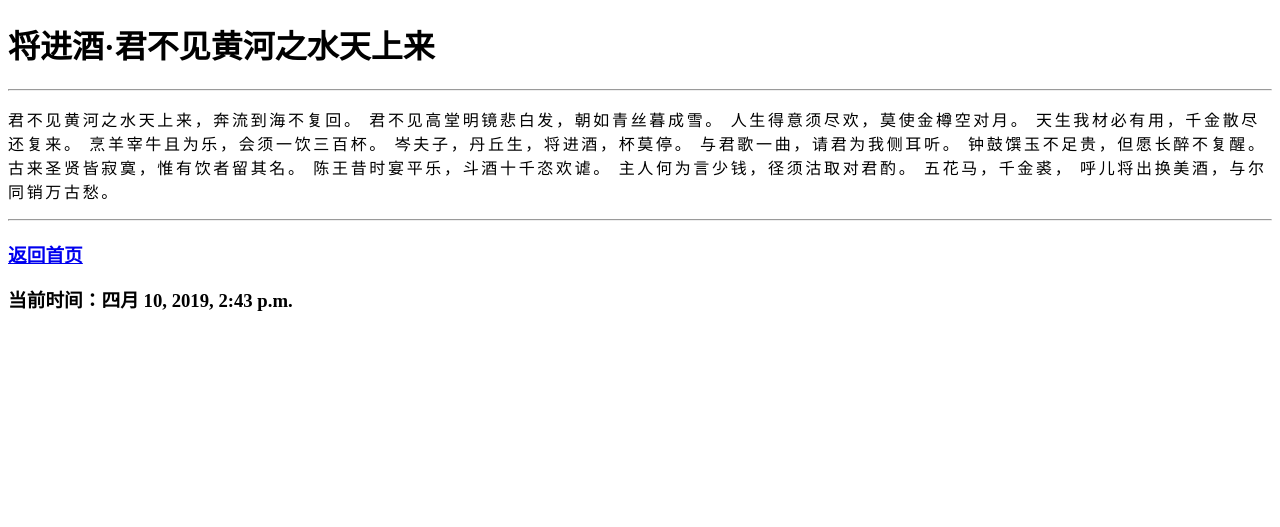
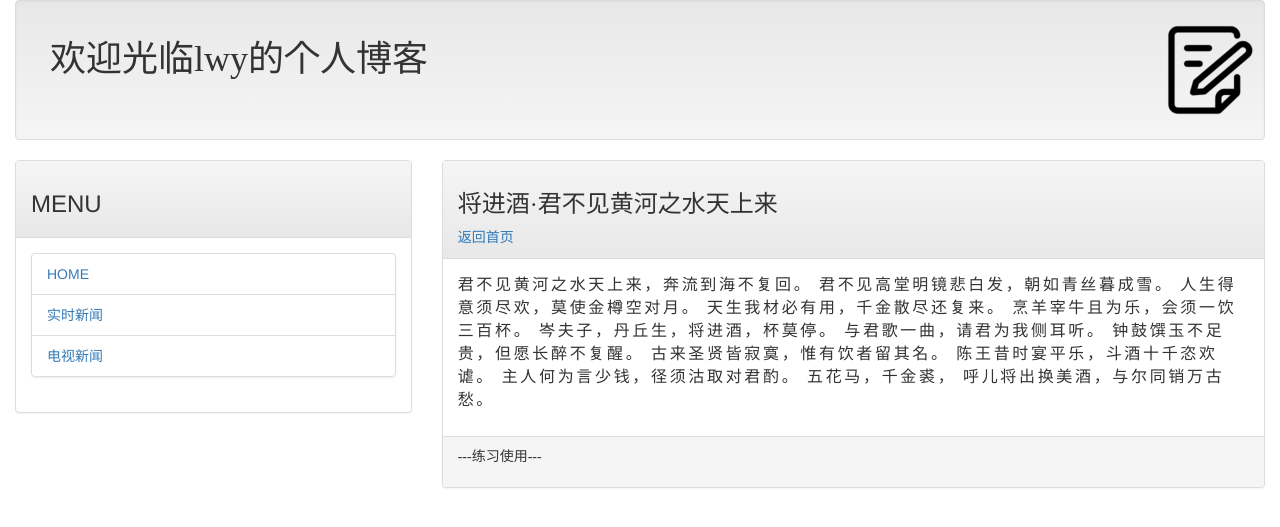
Before and after one commit to stringlwy/myweb, a Django app: the page made by mainsite/views.py in a window 1280 px wide. Shown: the top 527 px of the page. Run offline with Django 3.2, Linux system fonts and the light colour scheme; data comes from the database, SQL or seed files in the repository.

Commit message:
2019.4.10

```diff
--- a/mainsite/views.py
+++ b/mainsite/views.py
@@ -16,7 +16,7 @@ def homepage(request):
 
 def showpost(request, slug):
     template = get_template('post.html')
-    now = datetime.now()
+    # now = datetime.now()
     try:
         post = Post.objects.get(slug=slug)
         if post is not None:
--- a/myweb/__init__.py
+++ b/myweb/__init__.py
@@ -0,0 +1,2 @@
+import pymysql
+pymysql.install_as_MySQLdb()
--- a/templates/base.html
+++ b/templates/base.html
@@ -1,13 +1,72 @@
 <!-- base.html -->
 <!DOCTYPE html>
-<html lang="en">
+<html>
 <head>
     <meta charset="UTF-8">
     <title>
-        {}
+        {% block title %} {% endblock %}
     </title>
+    <script src="//code.jquery.com/jquery-1.12.0.min.js"></script>
+    <script src="//code.jquery.com/jquery-migrate-1.2.1.min.js"></script>
+    <!-- 最新版本的 Bootstrap 核心 CSS 文件 -->
+    <link rel="stylesheet" href="https://cdn.jsdelivr.net/npm/bootstrap@3.3.7/dist/css/bootstrap.min.css"
+          integrity="sha384-BVYiiSIFeK1dGmJRAkycuHAHRg32OmUcww7on3RYdg4Va+PmSTsz/K68vbdEjh4u"
+          crossorigin="anonymous">
+
+    <!-- 可选的 Bootstrap 主题文件 -->
+    <link rel="stylesheet" href="https://cdn.jsdelivr.net/npm/bootstrap@3.3.7/dist/css/bootstrap-theme.min.css"
+          integrity="sha384-rHyoN1iRsVXV4nD0JutlnGaslCJuC7uwjduW9SVrLvRYooPp2bWYgmgJQIXwl/Sp"
+          crossorigin="anonymous">
+    <!-- 最新的 Bootstrap 核心 JavaScript 文件 -->
+    <script src="https://cdn.jsdelivr.net/npm/bootstrap@3.3.7/dist/js/bootstrap.min.js"
+        integrity="sha384-Tc5IQib027qvyjSMfHjOMaLkfuWVxZxUPnCJA7l2mCWNIpG9mGCD8wGNIcPD7Txa"
+        crossorigin="anonymous"></script>
 </head>
 <body>
+    <div class="container-fluid">
+        {% include 'header.html' %}
+        <div class="row">
+        <div class="col-sm-4 col-md-4">
+            <div class="panel panel-default">
+                <div class="panel-heading">
+                    <h3>
+                        MENU
+                    </h3>
+            </div>
+            <div class="panel-body">
+                <div class="list-group">
+                    <li class="list-group-item">
+                        <a href="/">HOME</a>
+                    </li>
+                    <li class="list-group-item">
+                        <a href="http://tar.so/news">实时新闻</a>
 
+                    </li>
+                    <li class="list-group-item">
+                        <a href="http://tar.so/news">电视新闻</a>
+                    </li>
+                </div>
+                <script type="text/javascript" src="http://www.weather.com.cn/weather1d/101220101.shtml&amp;tft=3&amp;dd=0&amp;wid=&amp;
+                        pid=0&amp;proid=0&amp;bc=FFFFFF&amp;tc=000000&amp;brd1=012B6B&amp;lnk=135D9E&amp;hc=FFFFFF&amp;
+                        hfc=2853A8&amp;btn=C99700&amp;ww=190&amp;wne=6&amp;srefs=0"></script><noscript>
+                        <a href="http://www.weather.com.cn/">Live Traffic Stats</a></noscript>
+            </div>
+        </div>
+        </div>
+            <div class="col-sm-8  col-md-8">
+                <div class="panel panel-default">
+                    <div class="panel-heading">
+                        {% block headmessage %} {% endblock %}
+                    </div>
+                    <div class="panel-body">
+                        {% block content %} {% endblock %}
+                    </div>
+                    <div class="panel-footer">
+                        {% include 'footer.html' %}
+                    </div>
+                </div>
+            </div>
+        </div>
+    </div>
 </body>
 </html>
--- a/templates/footer.html
+++ b/templates/footer.html
@@ -1,10 +1,8 @@
-<!DOCTYPE html>
-<html lang="en">
-<head>
-    <meta charset="UTF-8">
-    <title>$Title$</title>
-</head>
-<body>
-$END$
-</body>
-</html>
+<!-- 共享页尾，用来放置版权声明和参考信息 -->
+{% block footer %}
+    {% if now %}
+    <p style="font-family:微软雅黑;">现在时刻：{{now}}</p>
+    {% else %}
+    <p style="font-family:微软雅黑;">---练习使用---</p>
+    {% endif %}
+{% endblock %}
--- a/templates/header.html
+++ b/templates/header.html
@@ -1,10 +1,15 @@
-<!DOCTYPE html>
-<html lang="en">
-<head>
-    <meta charset="UTF-8">
-    <title>$Title$</title>
-</head>
-<body>
-$END$
-</body>
-</html>
+<!-- 网页共享标题，用来放置logo -->
+<!-- header.html -->
+{% load staticfiles %}
+<div class="well">
+    <div class="container-fluid">
+        <div class="row">
+            <div class="col-sm-4 col-md-11">
+                <h1 style="font-family:微软雅黑;">欢迎光临lwy的个人博客</h1>
+            </div>
+            <div class="col-sm-2 col-md-1">
+                <img src="{% static 'images/logo1.png' %}">
+            </div>
+        </div>
+    </div>
+</div>
--- a/templates/post.html
+++ b/templates/post.html
@@ -1,22 +1,12 @@
-<!DOCTYPE html>
-<html lang="en">
-<head>
-    <meta charset="UTF-8">
-    <title>
-        欢迎光临lwy的个人博客
-    </title>
-</head>
-<body>
-    <h1>{{post.title}}</h1>
-    <hr>
-        <p style="font-family:微软雅黑;font-size:12pt;letter-spacing:2pt;">
-            <a>{{post.body}}</a>
-        </p>
-    <hr>
-    <h3><a href="/">返回首页</a></h3>
-    <h3>
-        当前时间：{{now}}
-    </h3>
-
-</body>
-</html>
+<!-- post.html -->
+{% extends 'base.html' %}
+{% block title %} 欢迎光临lwy的个人博客 {% endblock %}
+{% block headmessage %}
+    <h3 style="font-family:微软雅黑;">{{post.title}}</h3>
+    <a style="font-family:微软雅黑;"href="/">返回首页</a>
+{% endblock %}
+{% block content %}
+    <p style="font-family:微软雅黑;font-size:12pt;letter-spacing:2pt;">
+        {{post.body}}
+    </p>
+{% endblock %}
```
Also changed, not shown: myweb/settings.py (+17 -2 lines), templates/index.html (+10 -18 lines), db.sqlite3, static/images/logo1.png (added).
